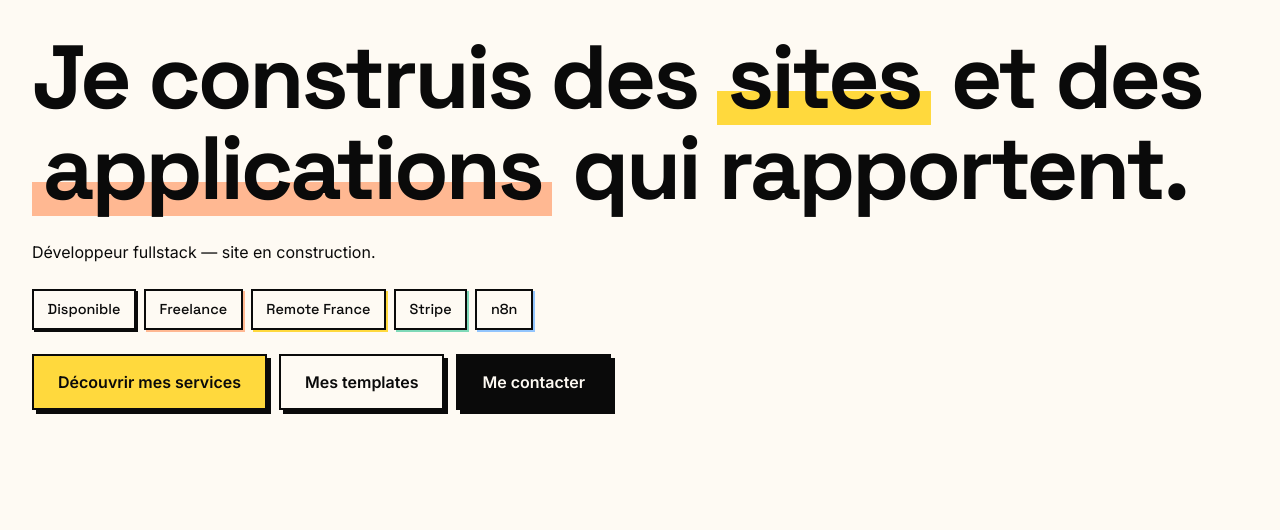
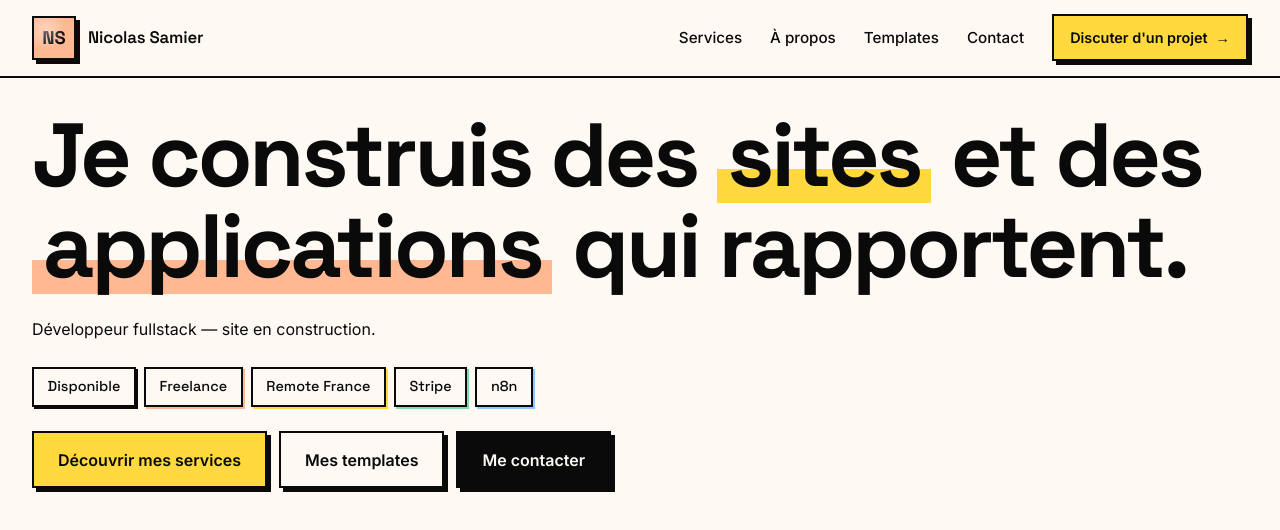
Before and after one commit to Weylland/site-perso, a Next.js app: page / in a window 1280 px wide. Shown: the top 530 px of the page. Built offline with nearby package versions, Linux system fonts and the light colour scheme.

Commit message:
feat: add header component with logo and navigation

```diff
--- a/src/app/globals.css
+++ b/src/app/globals.css
@@ -136,3 +136,31 @@
   padding: 0 0.12em;
   animation: highlight-in 0.9s cubic-bezier(0.7, 0, 0.3, 1) 0.6s backwards;
 }
+
+@utility nav-link {
+  position: relative;
+  padding: 2px 0;
+  font-family: var(--font-inter);
+  font-weight: 500;
+  font-size: 0.95rem;
+  text-decoration: none;
+  color: var(--color-ink);
+
+  &::after {
+    content: "";
+    position: absolute;
+    left: 0;
+    bottom: -2px;
+    width: 100%;
+    height: 2px;
+    background: var(--color-ink);
+    transform: scaleX(0);
+    transform-origin: right center;
+    transition: transform 220ms ease-out;
+  }
+
+  &:hover::after {
+    transform: scaleX(1);
+    transform-origin: left center;
+  }
+}
--- a/src/app/layout.tsx
+++ b/src/app/layout.tsx
@@ -1,6 +1,7 @@
 import type { Metadata } from "next";
 import { Inter, Space_Grotesk, Fraunces } from "next/font/google";
 import "./globals.css";
+import Header from "@/components/layout/Header";
 
 const inter = Inter({
   variable: "--font-inter",
@@ -35,7 +36,10 @@ export default function RootLayout({
       lang="fr"
       className={`${inter.variable} ${spaceGrotesk.variable} ${fraunces.variable} h-full antialiased`}
     >
-      <body className="min-h-full flex flex-col">{children}</body>
+      <body className="min-h-full flex flex-col">
+        <Header />
+        {children}
+      </body>
     </html>
   );
 }
--- /dev/null
+++ b/src/components/layout/Header.tsx
@@ -0,0 +1,49 @@
+import Link from "next/link";
+
+export default function Header() {
+  return (
+    <header className="sticky top-0 z-[100] bg-cream/90 backdrop-blur-md border-b-[2.5px] border-ink">
+      <div className="max-w-[1280px] mx-auto flex items-center justify-between gap-4 px-8 py-[0.9rem]">
+        <Link href="/" className="flex items-center gap-3 group">
+          <span className="relative inline-flex items-center justify-center w-11 h-11 bg-peach border-[2.5px] border-ink shadow-brutal font-display font-bold text-[1.15rem] overflow-hidden transition-[transform_150ms_ease-out,box-shadow_150ms_ease-out,background-color_200ms_ease-out] group-hover:translate-x-1 group-hover:translate-y-1 group-hover:rotate-[-4deg] group-hover:shadow-none group-hover:bg-sunshine">
+            NS
+            <span
+              aria-hidden
+              className="absolute inset-0 pointer-events-none bg-[radial-gradient(circle_at_30%_30%,rgba(255,255,255,0.4)_0%,transparent_50%)]"
+            ></span>
+          </span>
+          <span className="font-display font-semibold text-[1.05rem] tracking-[-0.01em] hidden sm:inline">
+            Nicolas Samier
+          </span>
+        </Link>
+
+        <nav className="flex items-center gap-7 flex-wrap">
+          <Link href="/services" className="nav-link hidden min-[820px]:inline">
+            Services
+          </Link>
+          <Link href="/a-propos" className="nav-link hidden min-[820px]:inline">
+            À propos
+          </Link>
+          <Link href="/templates" className="nav-link hidden min-[820px]:inline">
+            Templates
+          </Link>
+          <Link href="/contact" className="nav-link hidden min-[820px]:inline">
+            Contact
+          </Link>
+          <Link
+            href="/contact"
+            className="group inline-flex items-center gap-2 px-4 py-[0.6rem] bg-sunshine border-[2.5px] border-ink shadow-brutal font-sans font-semibold text-[0.9rem] transition-[transform_150ms_ease-out,box-shadow_150ms_ease-out,background-color_200ms_ease-out] hover:translate-x-1 hover:translate-y-1 hover:shadow-none hover:bg-sunshine-2 cursor-pointer"
+          >
+            Discuter d&apos;un projet
+            <span
+              aria-hidden
+              className="inline-block transition-transform duration-200 ease-out group-hover:translate-x-1 group-hover:-rotate-12"
+            >
+              →
+            </span>
+          </Link>
+        </nav>
+      </div>
+    </header>
+  );
+}
```
Also changed, not shown: 1 other file (tests, documents, lock files or other folders).
